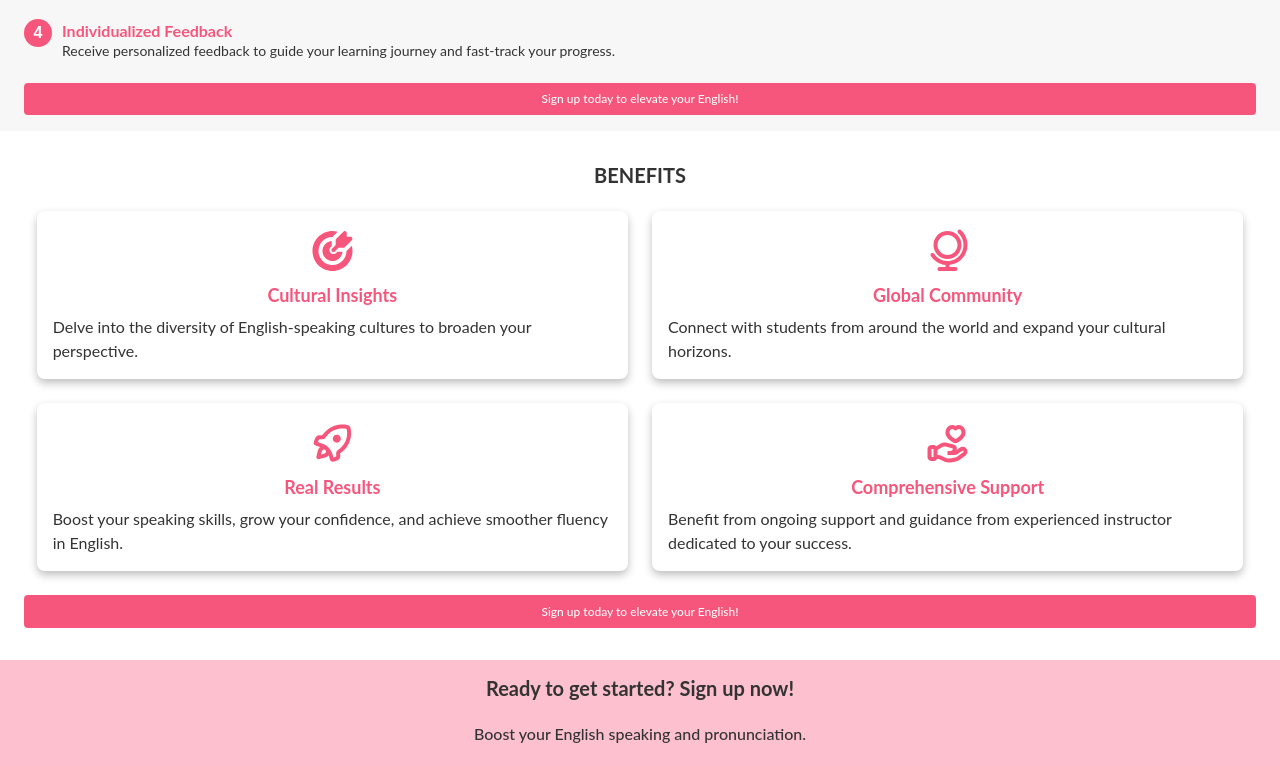
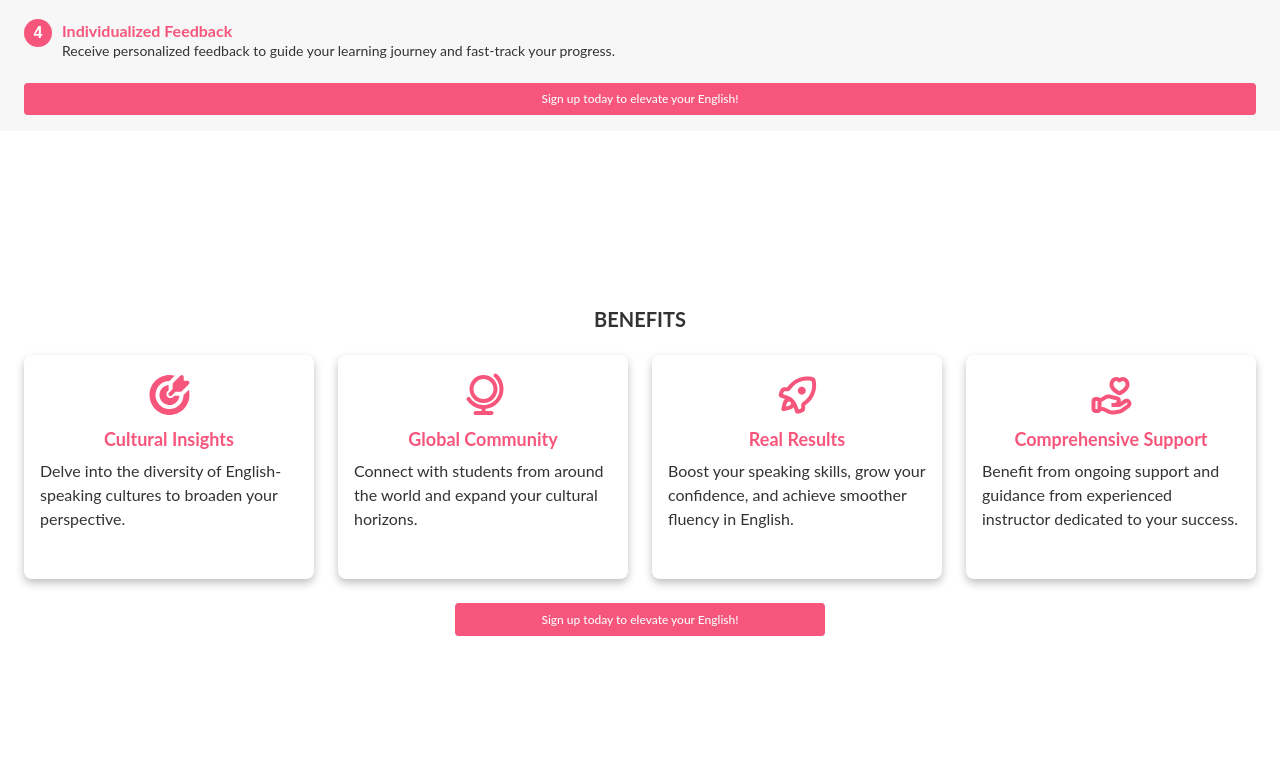
Before and after one commit to gabrielmulleer/english-with-gabriela, a React (Vite) app: page / in a window 1280 px wide. Shown: the part 960-1726 px from the top of the page. Built offline with nearby package versions, Linux system fonts and the light colour scheme.

Commit message:
feat: add big screens support to the benefits component

```diff
--- a/src/App.css
+++ b/src/App.css
@@ -1,5 +1,6 @@
 #root {
-  max-width: 1280px;
+  width: 100%;
+  max-width: 1920px;
   text-align: center;
 }
 
--- a/src/app/Benefits/index.tsx
+++ b/src/app/Benefits/index.tsx
@@ -42,9 +42,9 @@ export default function Benefits() {
     },
   ];
   return (
-    <section id="benefits" className="px-6 py-4">
+    <section id="benefits" className="px-6 py-4 md:py-10 lg:py-40">
       <h2 className="text-xl/6 mb-6 mt-4 font-bold text-[#333333]">BENEFITS</h2>
-      <div className="flex flex-col md:flex-row md:flex-wrap md:gap-x-6 md:justify-center">
+      <div className="flex flex-col items-center md:flex-row md:flex-wrap md:gap-x-6 md:justify-center lg:flex-nowrap">
         {items.map((item) => (
           <BenefitsCard>
             <img src={item.icon} alt="" />
@@ -54,7 +54,7 @@ export default function Benefits() {
         ))}
       </div>
 
-      <button className="text-[#FCFCFC] bg-[#F7567C] text-xs w-full mb-4">
+      <button className="text-[#FCFCFC] bg-[#F7567C] text-xs w-full mb-4 md:w-[40%] lg:w-[30%] ">
         Sign up today to elevate your English!
       </button>
     </section>
--- a/src/lib/assets/components/AppComponents/Benefits/BenefitsCard/index.tsx
+++ b/src/lib/assets/components/AppComponents/Benefits/BenefitsCard/index.tsx
@@ -3,7 +3,7 @@ interface BenefitsProps {
 }
 export default function BenefitsCard(props: BenefitsProps) {
   return (
-    <div className="p-4 mb-6 flex items-center flex-col gap-2 shadow-[0px_4px_8px_0px_rgba(0,0,0,0.25)] rounded-lg md:w-[48%]">
+    <div className="p-4 mb-6 flex items-center flex-col gap-2 shadow-[0px_4px_8px_0px_rgba(0,0,0,0.25)] rounded-lg h-[14rem] w-[19rem] md:w-[48%] md:max-w-[19rem] ">
       {props.children}
     </div>
   );
```
